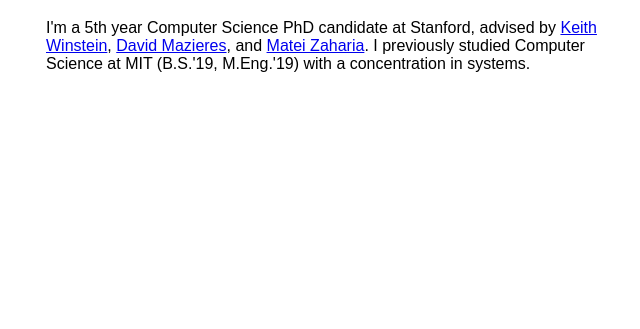
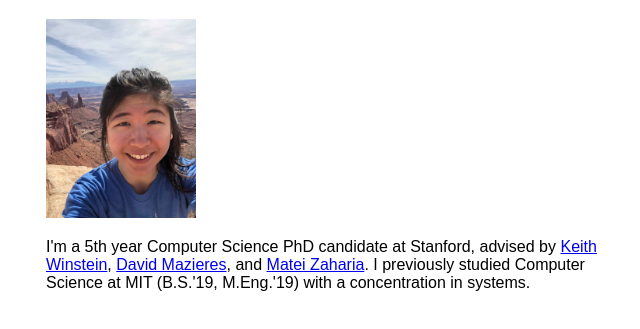
Before and after one commit to ygina/ygina.github.io, a plain HTML site: page index.html in a window 1280 px wide. Shown: the part 61-390 px from the top of the page, without its empty margins (2-642 px from the left). Drawn offline with Linux system fonts and the light colour scheme.

Commit message:
profile picture

```diff
--- a/index.html
+++ b/index.html
@@ -7,6 +7,7 @@
 <body>
   <div class="container">
     <h1>Gina Yuan</h1>
+    <div class="crop"><img src="static/profile.jpg"></div>
     <p>
       I'm a 5th year Computer Science PhD candidate at Stanford, advised by
       <a href="https://cs.stanford.edu/~keithw/">Keith Winstein</a>,
```
Also changed, not shown: static/profile.jpg (added).
